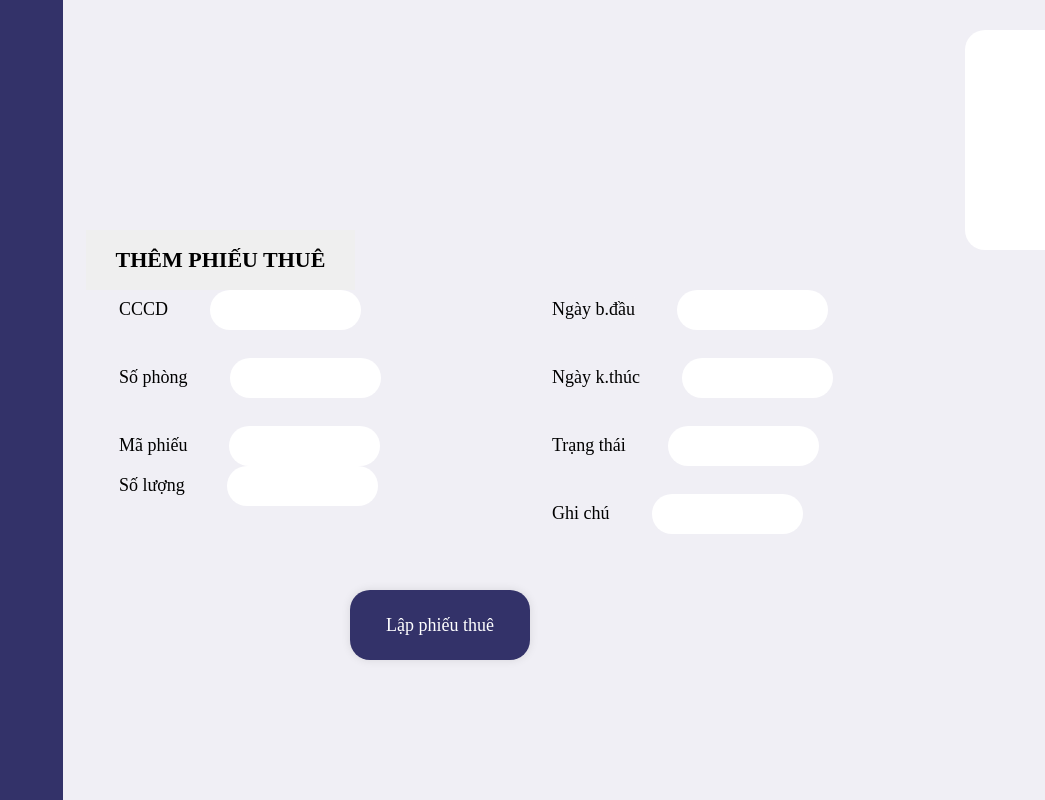
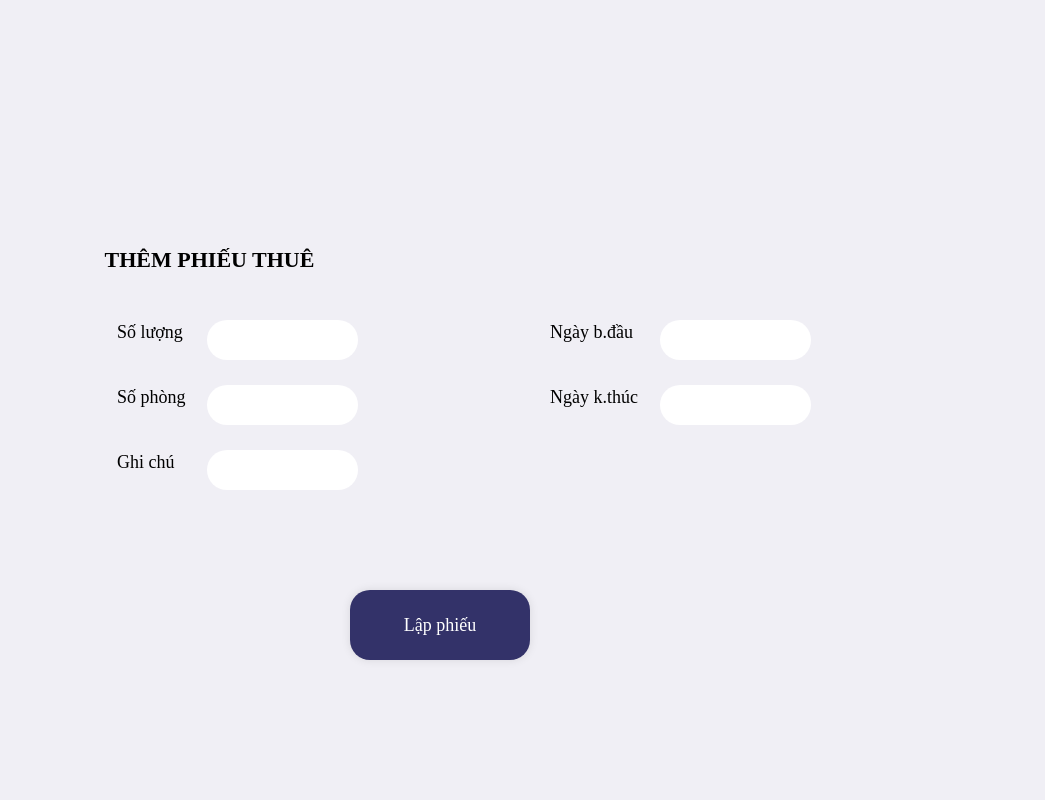
Before and after one commit to AzuraNguyen/Hotel-Management, a React (Create React App) app in the folder frontend/: page / in a window 1280 px wide. Shown: the whole page, without its empty margins (235-1280 px from the left). Built offline with nearby package versions, Linux system fonts and the light colour scheme.

Commit message:
add_renting

```diff
--- a/frontend/src/pages/renting/Renting.jsx
+++ b/frontend/src/pages/renting/Renting.jsx
@@ -1,42 +1,152 @@
 import './renting.css'
+import { useState } from 'react';
+import Modal from "react-modal";
 
 const Renting = () => {
+    const [soPhong, setSoPhong] = useState('');
+    const [soLuong, setSoLuong] = useState('');
+    const [ngayBD, setNgayBD] = useState('');
+    const [ngayKetThuc, setNgayKetThuc] = useState('');
+    const [ghiChu, setGhiChu] = useState('');
+    const [isModalOpen, setIsModalOpen] = useState(false);
+    const [nguoiThue, setNguoiThue] = useState([]);
+
+    // Xử lý sự kiện khi người dùng nhấn nút "Lập phiếu thuê"
+    const handleLapPhieuClick = () => {
+    // Tạo object chứa thông tin cần gửi tới API Django
+    const data = {
+      soPhong,
+      soLuong,
+      ngayBD,
+      ngayKetThuc,
+      ghiChu,
+    };
+    // Thêm thông tin người thuê vào mảng nguoiThue
+    setNguoiThue([...nguoiThue, data]);
+    // Gọi API Django
+    fetch('your-api-endpoint', {
+      method: 'POST',
+      headers: {
+        'Content-Type': 'application/json',
+      },
+      body: JSON.stringify(data),
+    })
+      .then(response => {
+        // Xử lý kết quả trả về từ API
+        console.log(response);
+        setIsModalOpen(true); // Mở modal hiển thị thông báo
+        resetForm(); // Gọi hàm resetForm để xóa thông tin trong form
+        //setShowInfo(true); // Thiết lập showInfo thành true khi gọi API thành công
+      })
+      .catch(error => {
+        // Xử lý lỗi (nếu có)
+        console.error(error);
+      });
+    };
+    const resetForm = () => {
+        setSoPhong('');
+        setSoLuong('');
+        setNgayBD('');
+        setNgayKetThuc('');
+        setGhiChu('');
+    };
+
+    const closeModal = () => {
+        setIsModalOpen(false); // Đóng modal
+    };
+
+
     return (
         <div>
-      <button className="text-Taophieu">THÊM PHIẾU THUÊ</button>
+            <h1 className="text-Taophieu">THÊM PHIẾU THUÊ</h1>
+            <div className="form-field">
+                <div id="col1"><label htmlFor="name" className="form-label">Số lượng</label>
+                    <input
+                        type="text"
+                        className="form-input col-left"
+                        value={soLuong}
+                        onChange={e => setSoLuong(e.target.value)}/>
+                    <div className="sp">
+                        <label htmlFor="name" className="form-label">Số phòng</label>
+                        <input
+                            type="text"
+                            className="form-input col-left"
+                            value={soPhong}
+                            onChange={e => setSoPhong(e.target.value)}/></div>
+                    <div className="mpt">
+                        <label htmlFor="name" className="form-label">Ghi chú</label>
+                        <input
+                            type="text"
+                            className="form-input col-left"
+                            value={ghiChu}
+                            onChange={e => setGhiChu(e.target.value)}/></div>
 
-      <div className="form-field">
-          <div id="cccd"><label for="name" className="form-label">CCCD</label>
-              <input type="text" className="form-input"/>
-              <div className="sp">
-                  <label for="name" className="form-label">Số phòng</label>
-                  <input type="text" className="form-input"/></div>
-              <div className="mpt">
-                  <label for="name" className="form-label">Mã phiếu</label>
-                  <input type="text" className="form-input"/></div>
-              <div classNameName="sl">
-                  <label for="name" className="form-label">Số lượng</label>
-                  <input type="text" className="form-input"/></div>
                 </div>
 
-          <div id="nbd"><label for="name" className="form-label">Ngày b.đầu</label>
-              <input type="text" className="form-input"/>
+                <div id="col2"><label htmlFor="name" className="form-label">Ngày b.đầu</label>
+                    <input
+                        type="text"
+                        className="form-input col-right"
+                        value={ngayBD}
+                        onChange={e => setNgayBD(e.target.value)}/>
                     <div className="sp">
-                  <label for="name" className="form-label">Ngày k.thúc</label>
-                  <input type="text" className="form-input"/></div>
-              <div className="mpt">
-                  <label for="name" className="form-label">Trạng thái</label>
-                  <input type="text" className="form-input"/></div>
-              <div className="sl">
-                  <label for="name" className="form-label">Ghi chú</label>
-                  <input type="text" className="form-input"/></div>
+                        <label htmlFor="name" className="form-label">Ngày k.thúc</label>
+                        <input
+                            type="text"
+                            className="form-input col-right"
+                            value={ngayKetThuc}
+                            onChange={e => setNgayKetThuc(e.target.value)}/></div>
+
                 </div>
             </div>
             <div className="Menu-frame"></div>
             <div className="Avatar-frame"></div>
-      <button className="btn">Lập phiếu thuê</button>
+            <button className="btn" onClick={handleLapPhieuClick}>Lập phiếu</button>
+            <Modal
+                isOpen={isModalOpen}
+                onRequestClose={closeModal}
+                className="small-modal"
+            >
+                <h2>Lập phiếu thành công!</h2>
+                <button onClick={closeModal}>OK</button>
+            </Modal>
+            {nguoiThue.length > 0 && (
+                <div className="info-container">
+                    <h3>Phiếu thuê hiện tại</h3>
+                    <p>Số lượng người: {nguoiThue[nguoiThue.length - 1].soLuong}</p>
+                    <p>Phòng: {nguoiThue[nguoiThue.length - 1].soPhong}</p>
+                    <p>Ngày bắt đầu: {nguoiThue[nguoiThue.length - 1].ngayBD}</p>
+                    <p>Ngày kết thúc: {nguoiThue[nguoiThue.length - 1].ngayKetThuc}</p>
+                    <p>Ghi chú: {nguoiThue[nguoiThue.length - 1].ghiChu}</p>
+                </div>
+            )}
         </div>
     )
+
 }
 
 export default Renting
+
+/*          <div>
+                {nguoiThue.map((nguoi, index) => (
+                <div key={index} className="info-container">
+                    <h3>Thông tin người thuê {index + 1}:</h3>
+                    <p>Số lượng: {nguoi.soLuong}</p>
+                    <p>Số phòng: {nguoi.soPhong}</p>
+                    <p>Ngày bắt đầu: {nguoi.ngayBD}</p>
+                    <p>Ngày kết thúc: {nguoi.ngayKetThuc}</p>
+                    <p>Ghi chú: {nguoi.ghiChu}</p>
+                </div>
+                ))}
+            </div>
+ */
+/*          {nguoiThue.length > 0 && (
+                <div className="info-container">
+                    <h3>Phiếu thuê hiện tại</h3>
+                    <p>Số lượng người: {nguoiThue[nguoiThue.length - 1].soLuong}</p>
+                    <p>Phòng: {nguoiThue[nguoiThue.length - 1].soPhong}</p>
+                    <p>Ngày bắt đầu: {nguoiThue[nguoiThue.length - 1].ngayBD}</p>
+                    <p>Ngày kết thúc: {nguoiThue[nguoiThue.length - 1].ngayKetThuc}</p>
+                    <p>Ghi chú: {nguoiThue[nguoiThue.length - 1].ghiChu}</p>
+                </div>
+            )} */
--- a/frontend/src/pages/renting/renting.css
+++ b/frontend/src/pages/renting/renting.css
@@ -3,25 +3,6 @@ body
     background: #F0EFF5;
 }
 
-.Menu-frame
-{
-    position: absolute;
-    width: 298px;
-    bottom:0px;
-    left: 0px;
-    top: 0px;
-    background-color:#333269;
-}
-.Avatar-frame
-{
-    position: absolute;
-    width: 290px;
-    height: 220px;
-    left: 1200px;
-    top: 30px;
-    background: #FFFFFF;
-    border-radius: 20px;
-}
 /*button*/
 .btn{
     font-family: "Poppins";
@@ -56,6 +37,7 @@ body
 {
     width: 151px;
     height: 40px;
+    box-sizing: border-box;
     background: #FFFFFF;
     border:#FFFFFF;
     border-radius: 20px;
@@ -70,9 +52,6 @@ body
     line-height: 140%;
     /* or 28px */
     color: #000000;
-    background:#F0EFF5;
-    padding:2px;
-    border-radius:5px;
 }
 .form-label:hover, .form-label:focus, .form-label:active{
     box-shadow: 0 0 20px rgba(0, 0, 0, 0.5);
@@ -85,7 +64,7 @@ body
     width: 269px;
     height: 60px;
     border:#FFFFFF;
-    left: 321px;
+    left: 310px;
     top: 230px;
     font-family: 'Poppins';
     font-style: normal;
@@ -97,28 +76,87 @@ body
     cursor: pointer;
 }
 
-#cccd
+#col1
 {
     position: absolute;
     left: 352px;
-    top:290px;
+    top:320px;
 }
-#nbd
+#col2
 {
     position: absolute;
     left: 785px;
-    top:290px;
+    top:320px;
+}
+.col-left
+{
+    position: absolute;
+    left: 50px;
+}
+.col-right
+{
+    position: absolute;
+    left: 70px;
 }
 .sp
 {
-    margin-top:28px;
+    margin-top:40px;
 }
 
 .mpt
 {
-    margin-top:28px;
+    margin-top:40px;
 }
 .sl
 {
-    margin-top:28px;
+    margin-top:40px;
 }
+.small-modal {
+    width: 300px;
+    height: 200px;
+    margin: auto;
+    border-radius: 10px;
+    display: flex;
+    flex-direction: column;
+    justify-content: center;
+    align-items: center;
+    background-color: #F0EFF5;
+    margin-top:200px;
+}
+
+.small-modal button {
+    margin-top: 20px;
+}
+
+.info-container {
+    position: absolute;
+    top: 540px;
+    left: 1100px;
+    width:300px;
+    transform: translateX(-50%);
+    margin-top: 50px;
+    text-align: center;
+    background-color: #D9D9D9;
+    border-radius: 20px;
+  }
+
+.info-container h3 {
+    font-family: 'Poppins';
+    font-weight: 600;
+    font-size: 22px;
+    line-height: 140%;
+    color: #000000;
+    background:#fff;
+    border-radius: 20px;
+    margin-left: 30px;
+    margin-right: 30px;
+}
+
+.info-container p {
+    font-family: 'Poppins';
+    font-weight: 600;
+    font-size: 18px;
+    line-height: 140%;
+    color: #000000;
+    margin-bottom: 10px;
+}
```
Lines whose indentation alone changed are shown as unchanged.
